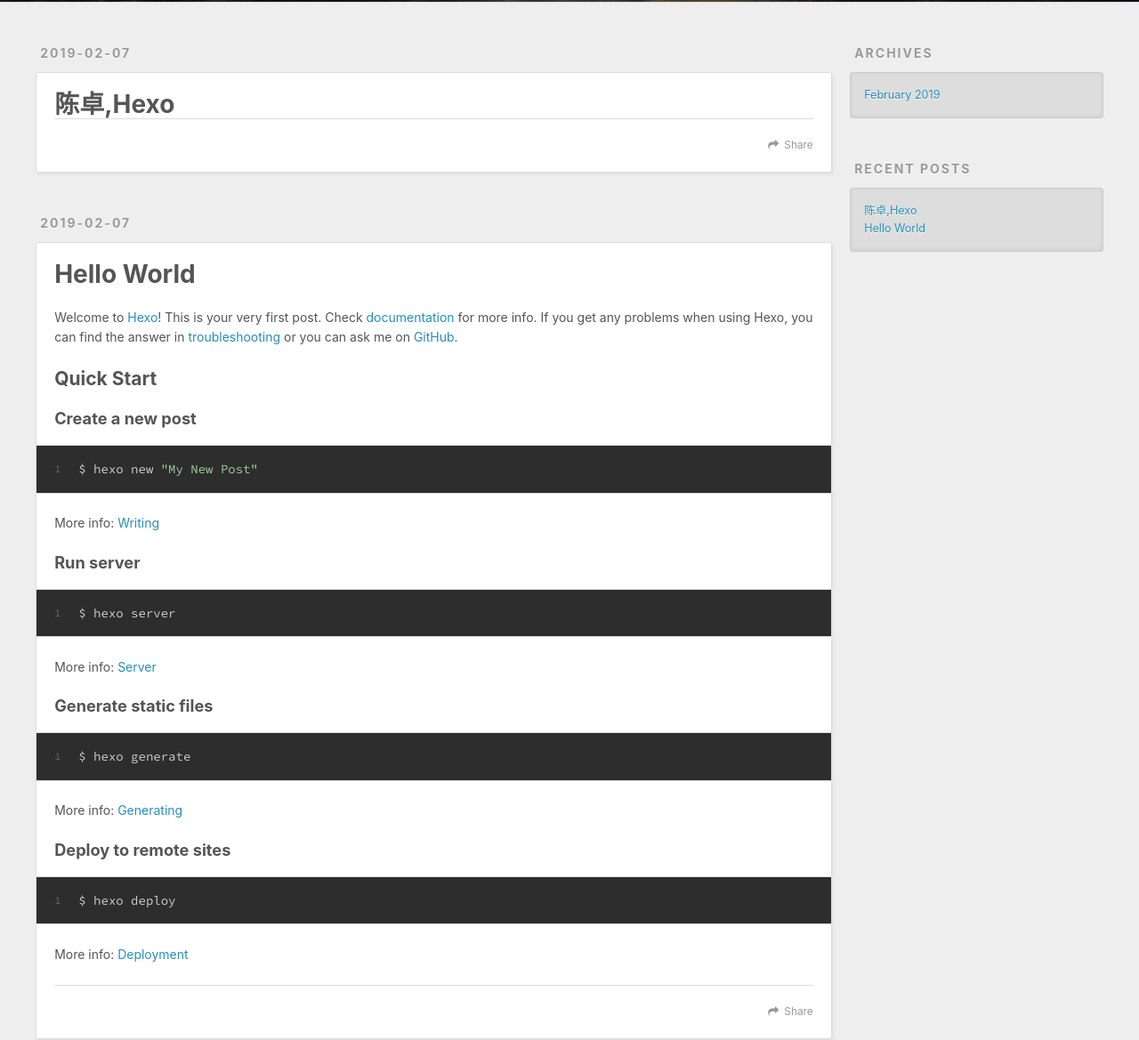
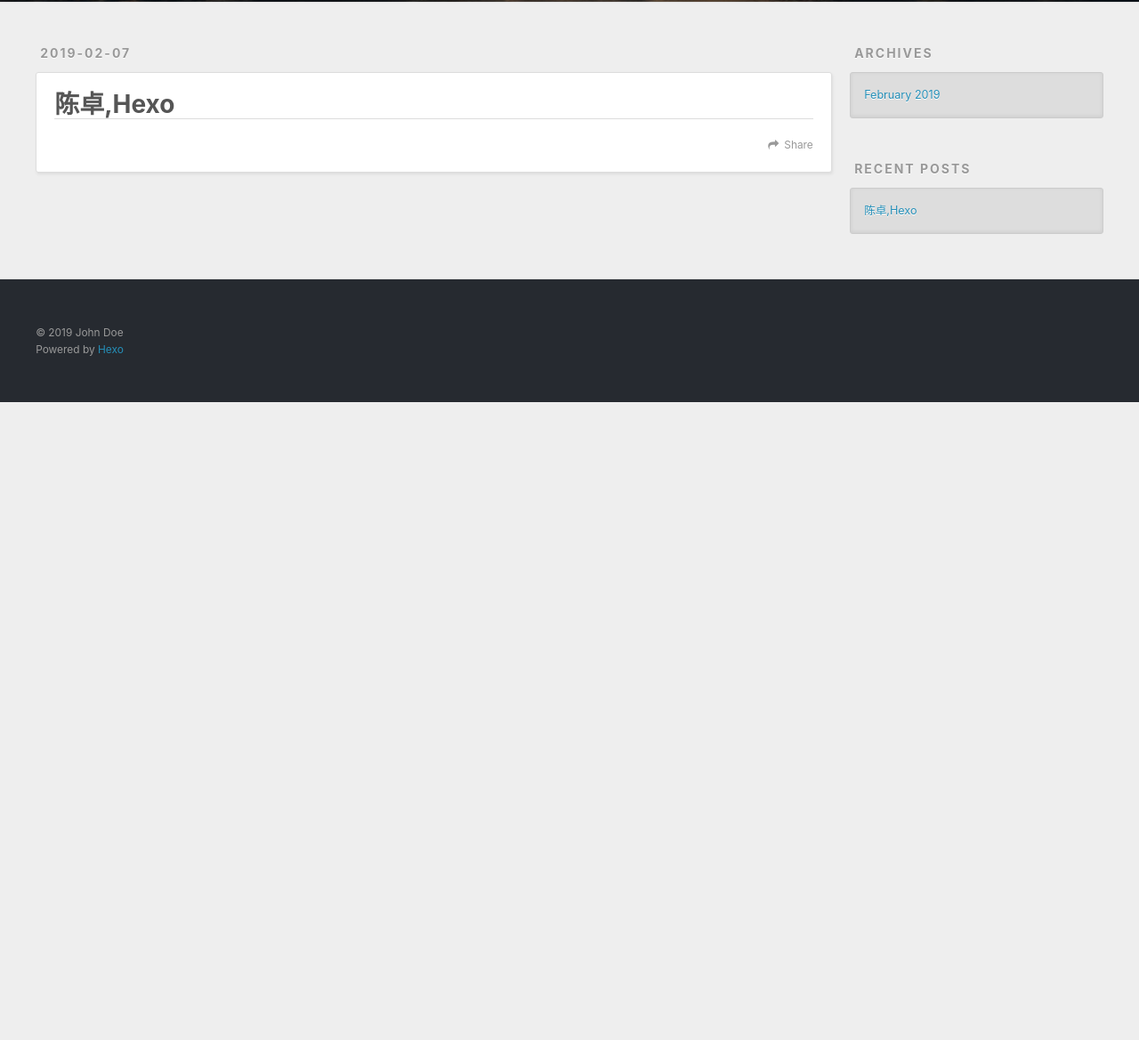
Before and after one commit to ChenJuo/blog, a plain HTML site: page index.html in a window 1280 px wide. Shown: the part 298-1467 px from the top of the page at 89% size. After the commit the page ends 800 px from the top, so only its background shows below. Drawn offline with nearby package versions, Linux system fonts and the light colour scheme.

Commit message:
Site updated: 2019-02-07 21:05:48

```diff
--- a/index.html
+++ b/index.html
@@ -65,7 +65,7 @@
     <article id="post-陈卓-Hexo" class="article article-type-post" itemscope="" itemprop="blogPost">
   <div class="article-meta">
     <a href="/2019/02/07/陈卓-Hexo/" class="article-date">
-  <time datetime="2019-02-07T12:45:21.000Z" itemprop="datePublished">2019-02-07</time>
+  <time datetime="2019-02-07T13:05:29.000Z" itemprop="datePublished">2019-02-07</time>
 </a>
 
   </div>
@@ -88,52 +88,7 @@
 
     </div>
     <footer class="article-footer">
-      <a data-url="http://yoursite.com/2019/02/07/陈卓-Hexo/" data-id="cjruma9qf0001ocvde3xewir3" class="article-share-link">Share</a>
-
-
-    </footer>
-  </div>
-
-</article>
-
-
-
-    <article id="post-hello-world" class="article article-type-post" itemscope="" itemprop="blogPost">
-  <div class="article-meta">
-    <a href="/2019/02/07/hello-world/" class="article-date">
-  <time datetime="2019-02-07T11:50:02.153Z" itemprop="datePublished">2019-02-07</time>
-</a>
-
-  </div>
-  <div class="article-inner">
-
-
-      <header class="article-header">
-
-
-    <h1 itemprop="name">
-      <a class="article-title" href="/2019/02/07/hello-world/">Hello World</a>
-    </h1>
-
-
-      </header>
-
-    <div class="article-entry" itemprop="articleBody">
-
-        <p>Welcome to <a href="https://hexo.io/" target="_blank" rel="noopener">Hexo</a>! This is your very first post. Check <a href="https://hexo.io/docs/" target="_blank" rel="noopener">documentation</a> for more info. If you get any problems when using Hexo, you can find the answer in <a href="https://hexo.io/docs/troubleshooting.html" target="_blank" rel="noopener">troubleshooting</a> or you can ask me on <a href="https://github.com/hexojs/hexo/issues" target="_blank" rel="noopener">GitHub</a>.</p>
-<h2 id="Quick-Start"><a href="#Quick-Start" class="headerlink" title="Quick Start"></a>Quick Start</h2><h3 id="Create-a-new-post"><a href="#Create-a-new-post" class="headerlink" title="Create a new post"></a>Create a new post</h3><figure class="highlight bash"><table><tr><td class="gutter"><pre><span class="line">1</span><br></pre></td><td class="code"><pre><span class="line">$ hexo new <span class="string">"My New Post"</span></span><br></pre></td></tr></table></figure>
-<p>More info: <a href="https://hexo.io/docs/writing.html" target="_blank" rel="noopener">Writing</a></p>
-<h3 id="Run-server"><a href="#Run-server" class="headerlink" title="Run server"></a>Run server</h3><figure class="highlight bash"><table><tr><td class="gutter"><pre><span class="line">1</span><br></pre></td><td class="code"><pre><span class="line">$ hexo server</span><br></pre></td></tr></table></figure>
-<p>More info: <a href="https://hexo.io/docs/server.html" target="_blank" rel="noopener">Server</a></p>
-<h3 id="Generate-static-files"><a href="#Generate-static-files" class="headerlink" title="Generate static files"></a>Generate static files</h3><figure class="highlight bash"><table><tr><td class="gutter"><pre><span class="line">1</span><br></pre></td><td class="code"><pre><span class="line">$ hexo generate</span><br></pre></td></tr></table></figure>
-<p>More info: <a href="https://hexo.io/docs/generating.html" target="_blank" rel="noopener">Generating</a></p>
-<h3 id="Deploy-to-remote-sites"><a href="#Deploy-to-remote-sites" class="headerlink" title="Deploy to remote sites"></a>Deploy to remote sites</h3><figure class="highlight bash"><table><tr><td class="gutter"><pre><span class="line">1</span><br></pre></td><td class="code"><pre><span class="line">$ hexo deploy</span><br></pre></td></tr></table></figure>
-<p>More info: <a href="https://hexo.io/docs/deployment.html" target="_blank" rel="noopener">Deployment</a></p>
-
-
-    </div>
-    <footer class="article-footer">
-      <a data-url="http://yoursite.com/2019/02/07/hello-world/" data-id="cjruma9q50000ocvddxfmoz87" class="article-share-link">Share</a>
+      <a data-url="http://yoursite.com/2019/02/07/陈卓-Hexo/" data-id="cjrumxmlw0000z0vd8l170c70" class="article-share-link">Share</a>
 
 
     </footer>
@@ -177,10 +132,6 @@
             <a href="/2019/02/07/陈卓-Hexo/">陈卓,Hexo</a>
           </li>
 
-          <li>
-            <a href="/2019/02/07/hello-world/">Hello World</a>
-          </li>
-
       </ul>
     </div>
   </div>
```
Also changed, not shown: 2019/02/07/陈卓-Hexo/index.html (+3 -17 lines), archives/2019/02/index.html (+1 -24 lines), archives/2019/index.html (+1 -24 lines), archives/index.html (+1 -24 lines).
